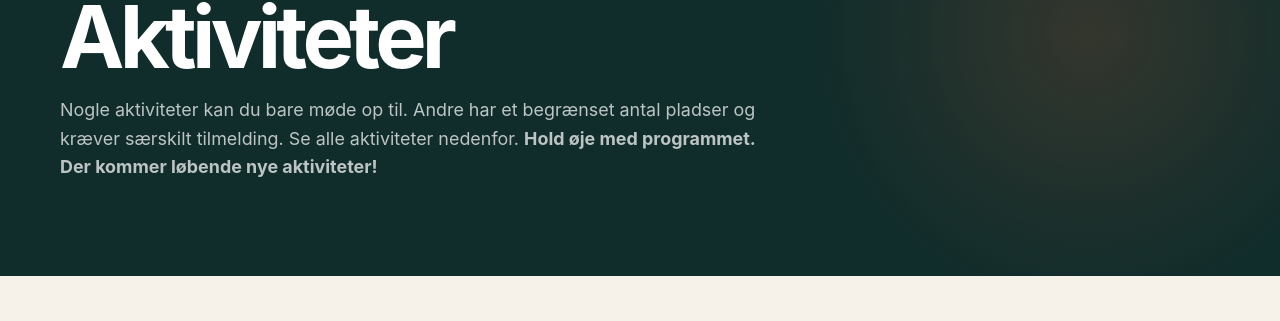
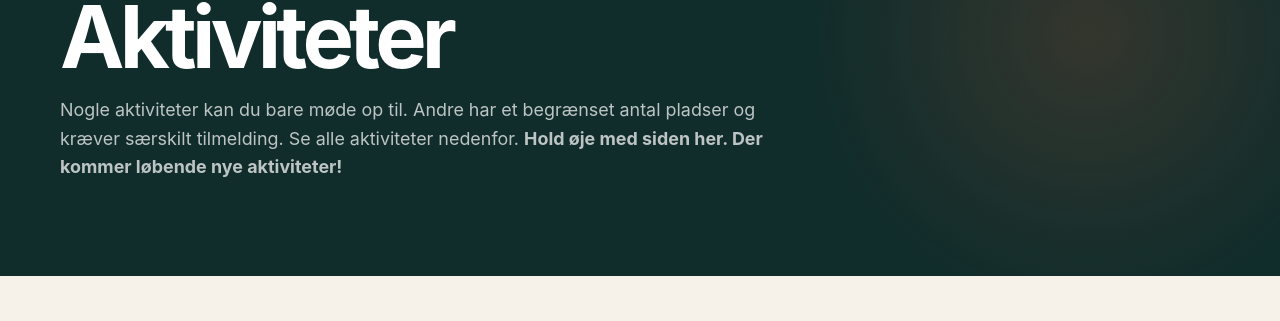
Before and after one commit to Andrejao/spilex, a Jekyll site: the page built from aktiviteter.html, in a window 1280 px wide and 900 px high. Shown: the part 245-566 px from the top of the window. Built offline with Jekyll 4.4.1, drawn with Linux system fonts in a browser that asks for light colours; some of the changed text lies outside the part shown.

Commit message:
Update aktiviteter.html

```diff
--- a/aktiviteter.html
+++ b/aktiviteter.html
@@ -14,7 +14,7 @@ description: Se aktiviteter med og uden tilmelding til Viborg Brætspilsdag 2026
     <p>
       Nogle aktiviteter kan du bare møde op til.
       Andre har et begrænset antal pladser og kræver særskilt tilmelding.
-      Se alle aktiviteter nedenfor. <b>Hold øje med programmet. Der kommer løbende nye aktiviteter!</b>
+      Se alle aktiviteter nedenfor. <b>Hold øje med siden her. Der kommer løbende nye aktiviteter!</b>
     </p>
 
   </div>
@@ -109,6 +109,7 @@ description: Se aktiviteter med og uden tilmelding til Viborg Brætspilsdag 2026
       <p>
         Disse aktiviteter har et begrænset antal pladser.
         Du skal derfor booke en plads. <b>Du får et særskilt link, når du er tilmeldt og har betalt for entré.</b>
+      <b>Husk at holde øje med siden her. Der kommer løbende nye aktiviteter!</b>
       </p>
     </div>
 
```
